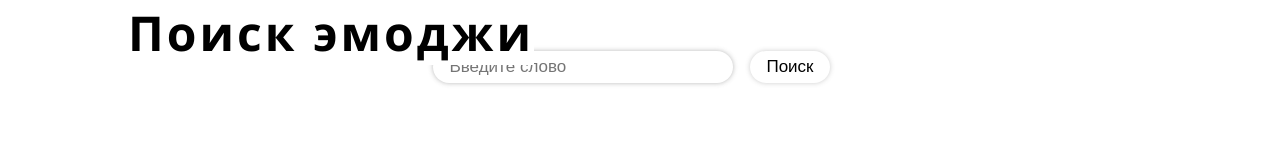
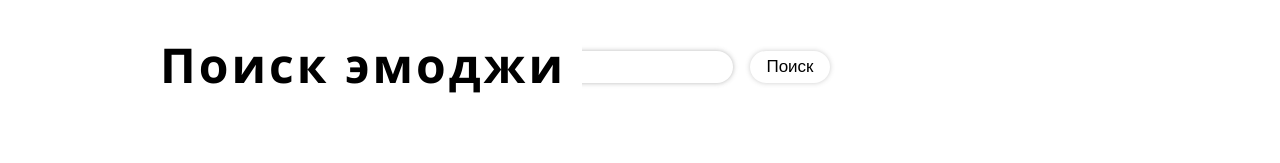
Before and after one commit to spacecodboy/timp-lr-1, a React (Create React App) app: page / in a window 1280 px wide. Shown: the top 163 px of the page. Built offline with nearby package versions, Linux system fonts and the light colour scheme.

Commit message:
edit DnD

```diff
--- a/src/components/CardItem.jsx
+++ b/src/components/CardItem.jsx
@@ -3,7 +3,7 @@ import React from 'react';
 
 const CardItem = (props) => { //элемент с описание смайла
     return (
-        <Reorder.Item value={props.e}>
+        <Reorder.Item value={props.e} drag dragConstraints={{ top: 0, right: 0, bottom: 0, left: 0 }}>
             <div className='card'>
                 <div className='image'>
                     {props.e.character}
--- a/src/components/CardList.jsx
+++ b/src/components/CardList.jsx
@@ -13,7 +13,7 @@ const CardList = ({card, setCard}) => { //контейнер со смайлам
     }
 
     return (
-        <Reorder.Group as="ul" axys="y" values={card} onReorder={setCard} >
+        <Reorder.Group as="span" axys="x" values={card} onReorder={setCard} >
             <div className='cards'>
                 {card.map((e, i) =>
                     <CardItem  key={e.slug} e={e}/>
--- a/src/styles/App.css
+++ b/src/styles/App.css
@@ -18,8 +18,11 @@
 .title{
   background-color: white;
   position: fixed;
-  display: flex
+  padding: 1em;
+  margin: 1em;
+  border-radius: 20px;
 }
+
 .App h1{
   font-size: 3em;
   letter-spacing: 3px;
```
